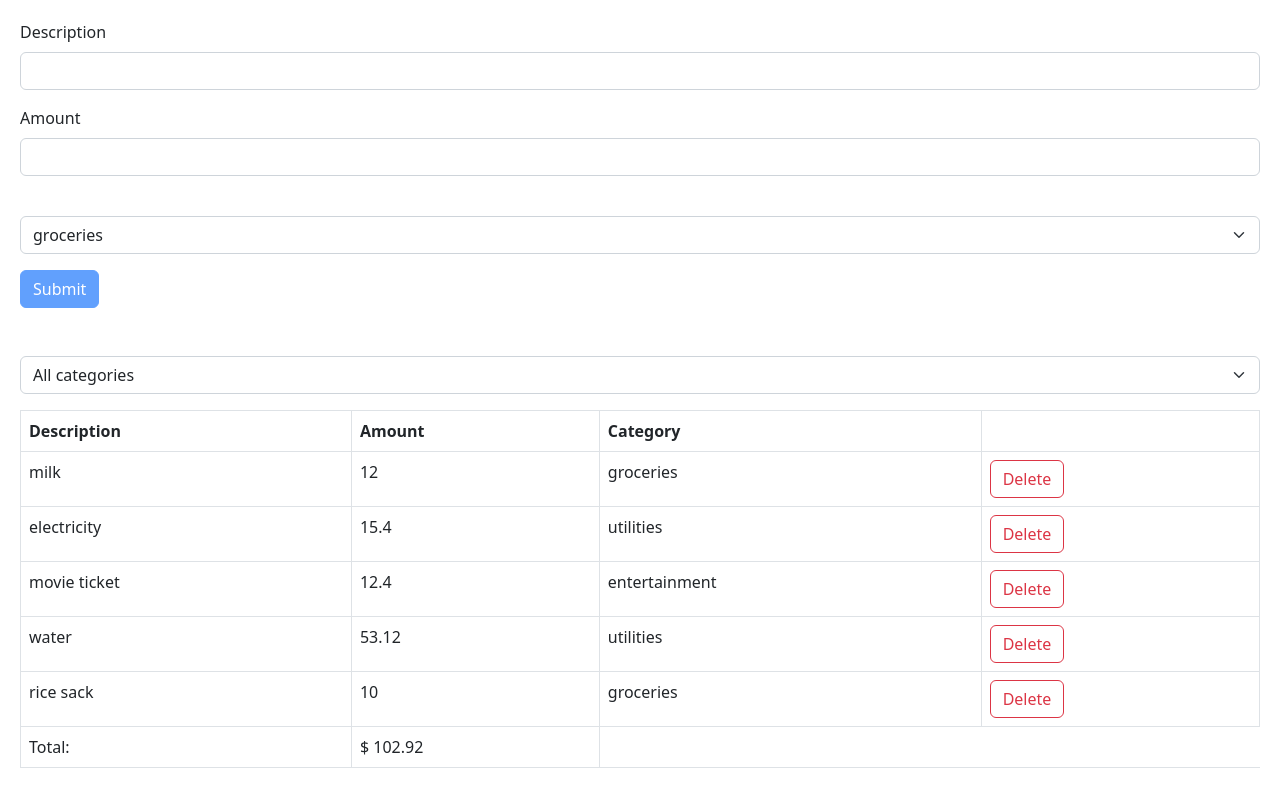
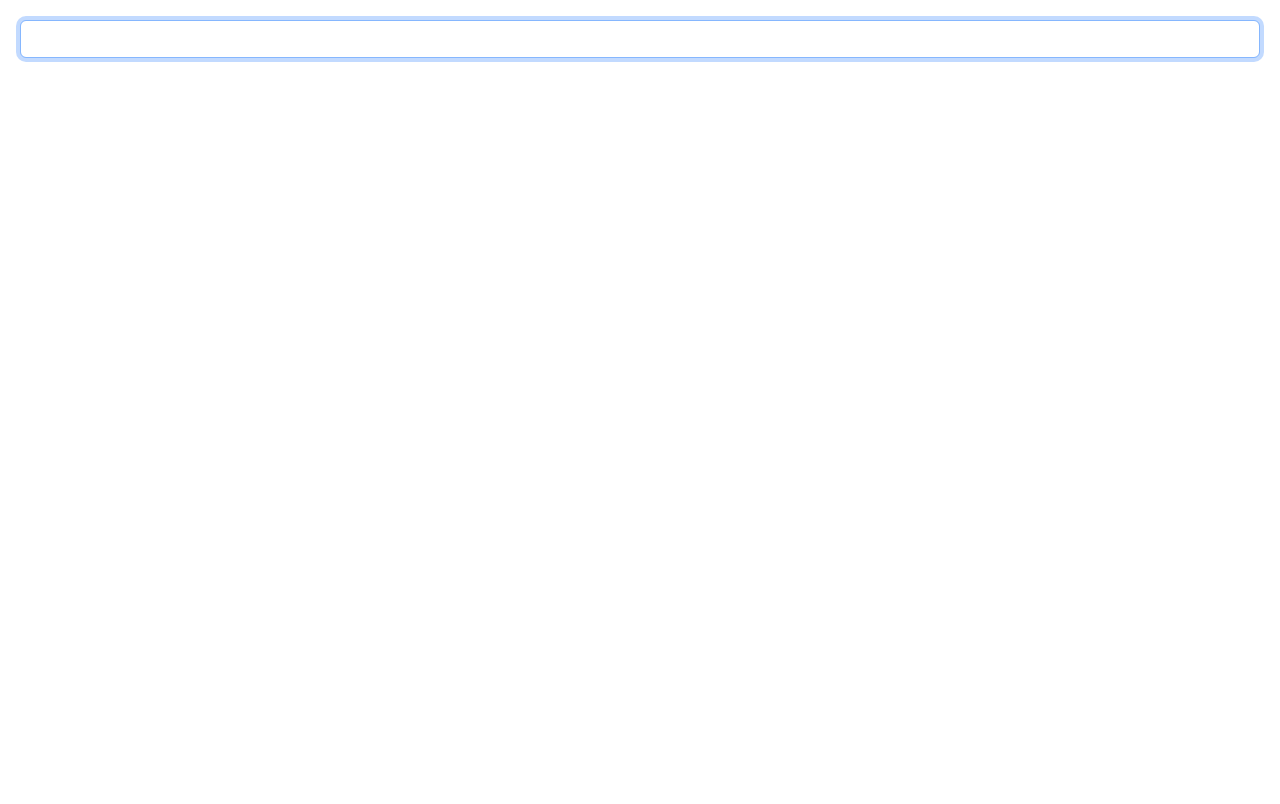
Before and after one commit to Oconer-git/practice-react-with-mosh, a React (Vite) app: page / in a window 1280 px wide. Built offline with nearby package versions, Linux system fonts and the light colour scheme.

Commit message:
connecting-to-the-backend: understanding the effect hook

```diff
--- a/src/App.tsx
+++ b/src/App.tsx
@@ -1,47 +1,21 @@
 
-import { useState } from 'react';
+import { useEffect, useRef} from 'react';
 import './App.css';
-import ExpenseList from './Expense-tracker/components/ExpenseList';
-import ExpenseFilter from './Expense-tracker/components/ExpenseFilter';
-import ExpenseForm from './Expense-tracker/components/ExpenseForm';
-
-
-interface Expense {
-  id: number;
-  description: string;
-  amount: number;
-  category: string;
-};
 
 function App() {
-  const [selectedCategory, setSelectedCategory] = useState('');
+  const ref = useRef<HTMLInputElement>(null);
 
-  const[expenses, setExpenses] = useState<Expense[]>([
-    {id:0, description:'milk', amount:12, category:'groceries'},
-    {id:1, description:'electricity', amount:15.4, category:'utilities'},
-    {id:2, description:'movie ticket', amount:12.40, category:'entertainment'},
-    {id:3, description:'water', amount:53.12, category:'utilities'},
-    {id:5, description:'rice sack', amount:10, category:'groceries'},
-  ]);
-  const visibleExpenses = selectedCategory
-    ? expenses.filter(expense => expense.category === selectedCategory)
-    : expenses;
+  useEffect(() => {
+    if(ref.current) ref.current.focus();
+  })
+
+  useEffect(() => {
+    document.title = 'My app'
+  })
 
   return (
     <div>
-      <div className="mb-5">
-        <ExpenseForm onSubmit={newExpense => setExpenses([
-          ...expenses,
-          {id: expenses.length+1, ...newExpense}
-        ])}/>
-      </div>
-      <div className="mb-3">
-        <ExpenseFilter onSelectCategory={(category) => (setSelectedCategory(category))} />
-      </div>
-      <ExpenseList
-        expenses={visibleExpenses}
-        onDelete={(id) => setExpenses(expenses.filter(e => e.id !== id))}
-      />
+      <input ref={ref} type="text" className="form-control" />
     </div>
   )
 }
```
